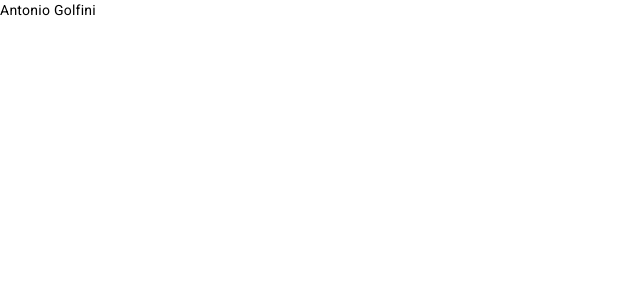
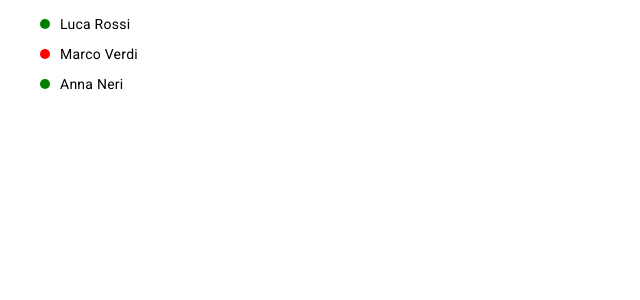
Before and after one commit to rustedredswitch/AngularTutorial, an Angular app: page / in a window 1280 px wide. Shown: the top 300 px of the page, without its empty margins (0-640 px from the left). Built offline with nearby package versions, Linux system fonts and the light colour scheme.

Commit message:
ngStyle directive

```diff
--- a/src/app/app.component.css
+++ b/src/app/app.component.css
@@ -9,3 +9,21 @@
   height: 10px;
   background-color: red;
 }
+
+.cerchio{
+  width: 10px;
+  height: 10px;
+  border-radius: 50%;
+  background-color: blue;
+  margin-right: 10px;
+}
+
+li{
+  margin-bottom: 10px;
+  display: flex;
+  align-items: center;
+}
+
+li > p{
+  margin-bottom: 0px;
+}
--- a/src/app/app.component.html
+++ b/src/app/app.component.html
@@ -1,7 +1,6 @@
-<div [ngSwitch]="numero">
-  <p *ngSwitchCase="'uno'">uno</p>
-  <p *ngSwitchCase="'2'">due</p>
-  <p *ngSwitchCase="'tre'">Antonio Golfini</p>
-  <p *ngSwitchCase="'4'">quattro</p>
-  <p *ngSwitchDefault="">default</p>
-</div>
+<ul>
+  <li *ngFor="let persona of persone">
+    <div class="cerchio" [ngStyle]="{'background': persona.isOnline ? 'green' : 'red'}"></div>
+    <p>{{persona.nome}} {{persona.cognome}}</p>
+  </li>
+</ul>
--- a/src/app/app.component.ts
+++ b/src/app/app.component.ts
@@ -8,5 +8,10 @@ import { Component } from '@angular/core';
 export class AppComponent {
   title = 'AngularTutorial';
   isVisible: Boolean = true;
-  numero = "tre";
+
+  persone = [
+    { nome: 'Luca', cognome: 'Rossi', isOnline: true },
+    { nome: 'Marco', cognome: 'Verdi', isOnline: false },
+    { nome: 'Anna', cognome: 'Neri', isOnline: true },
+  ];
 }
```
